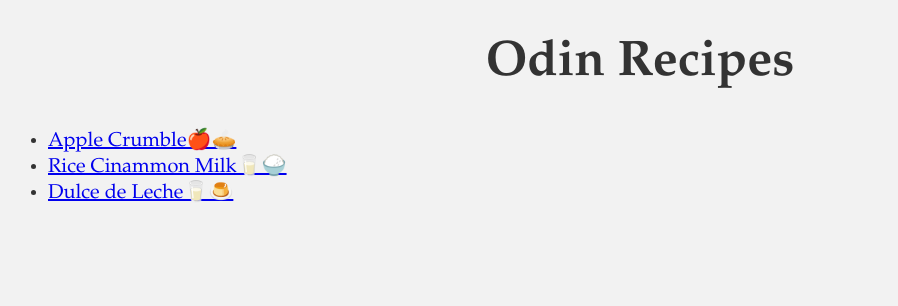
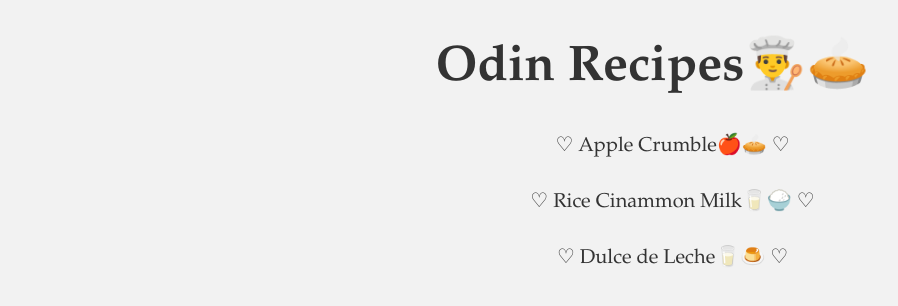
Before and after one commit to mariereveron/odin-recipes, a plain HTML site: page index.html in a window 1280 px wide. Shown: the whole page, without its empty margins (0-898 px from the left). Drawn offline with Linux system fonts and the light colour scheme.

Commit message:
Add new styles to links and layouts

```diff
--- a/index.html
+++ b/index.html
@@ -6,11 +6,11 @@
         <link rel="stylesheet" href="styles.css">
     </head>
     <body>
-        <h1>Odin Recipes</h1>
-        <ul>
-        <li><a href="recipes/apple-crumble.html">Apple Crumble🍎🥧</a></li>
-        <li><a href="recipes/rice-milk.html">Rice Cinammon Milk🥛🍚</a></li>
-        <li><a href="recipes/dulce-de-leche.html">Dulce de Leche🥛🍮</a></li>
+        <h1>Odin Recipes👨‍🍳🥧</h1>
+        <ul class="recipe-list">
+        <li class="recipe-link"><a href="recipes/apple-crumble.html">♡ Apple Crumble🍎🥧 ♡</a></li>
+        <li class="recipe-link"><a href="recipes/rice-milk.html">♡ Rice Cinammon Milk🥛🍚 ♡</a></li>
+        <li class="recipe-link"><a href="recipes/dulce-de-leche.html">♡ Dulce de Leche🥛🍮 ♡</a></li>
         </ul>
     </body>
 </html>
--- a/styles.css
+++ b/styles.css
@@ -4,6 +4,7 @@ body {
    background-color:#f2f2f2;
    color:#333;
    font-size: 20px;
+   padding-left: 25px;
 }
 /* Style the heading */
 h1 {
@@ -18,3 +19,24 @@ img {
     height: auto;
     width: 500px;
 }
+
+ul{
+    list-style-type: none;
+}
+
+a{
+    text-decoration: none;
+    color:#333;
+}
+
+.recipe-list{
+    display: flex;
+    flex-direction: column;
+    align-items: center;
+    justify-content: space-between;
+    height: 100px;
+}
+
+.recipe-link{
+    margin-bottom: 30px;
+}
```
